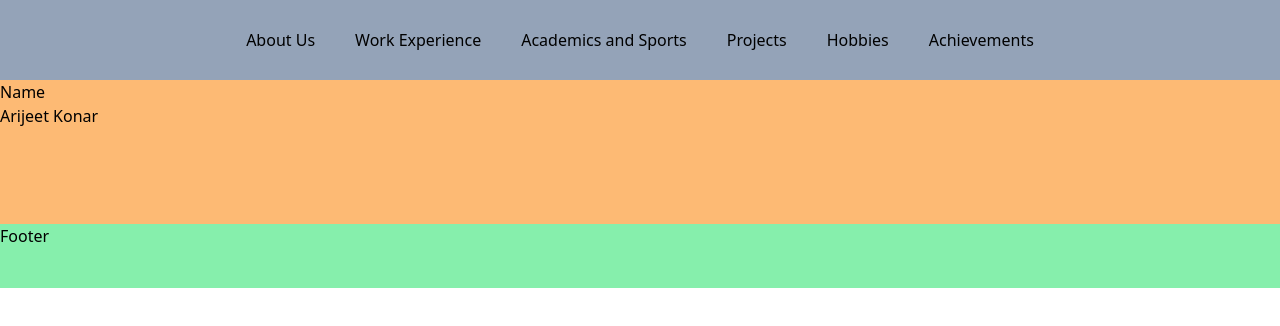
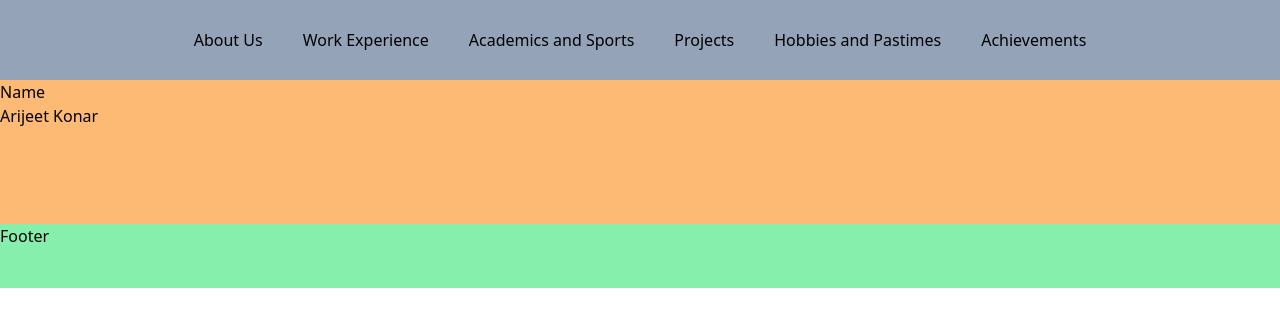
Before and after one commit to akonar-dev/portfolio, a React (Vite) app: page / in a window 1280 px wide. Shown: the top 326 px of the page. Built offline with nearby package versions, Linux system fonts and the light colour scheme.

Commit message:
Changes master 101

```diff
--- a/src/components/Header.jsx
+++ b/src/components/Header.jsx
@@ -8,7 +8,7 @@ const Header = () => {
             <li>Work Experience</li>
             <li>Academics and Sports </li>
             <li>Projects</li>
-            <li>Hobbies</li>
+            <li>Hobbies and Pastimes</li>
             <li>Achievements</li>
         </ul>
     </div>
```
